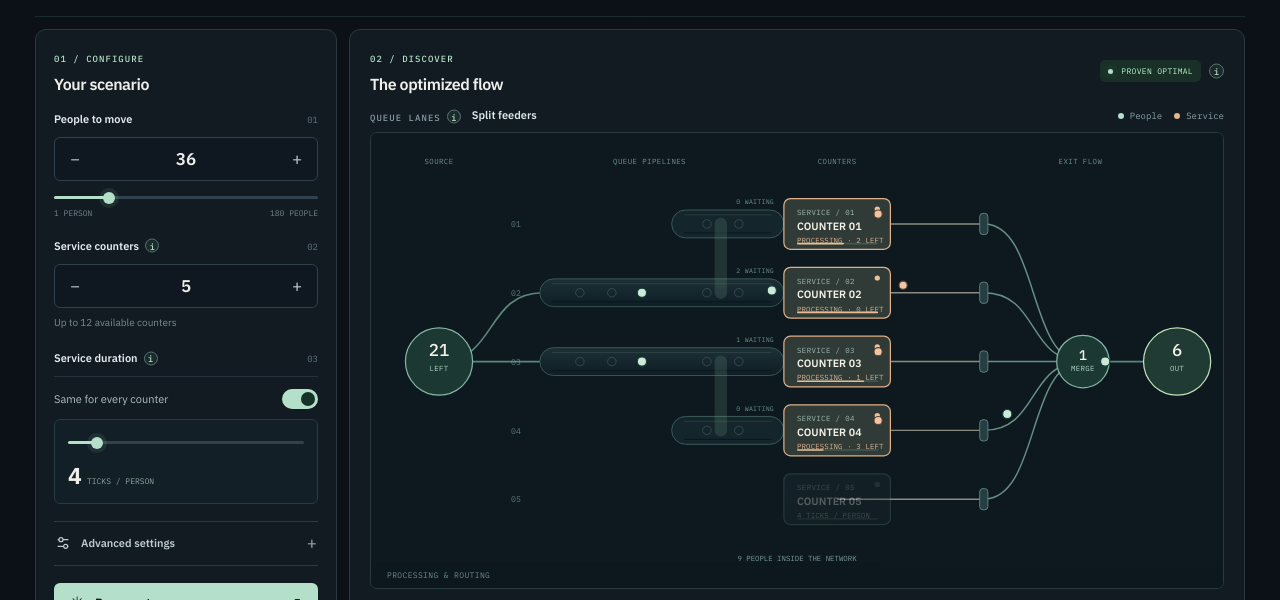
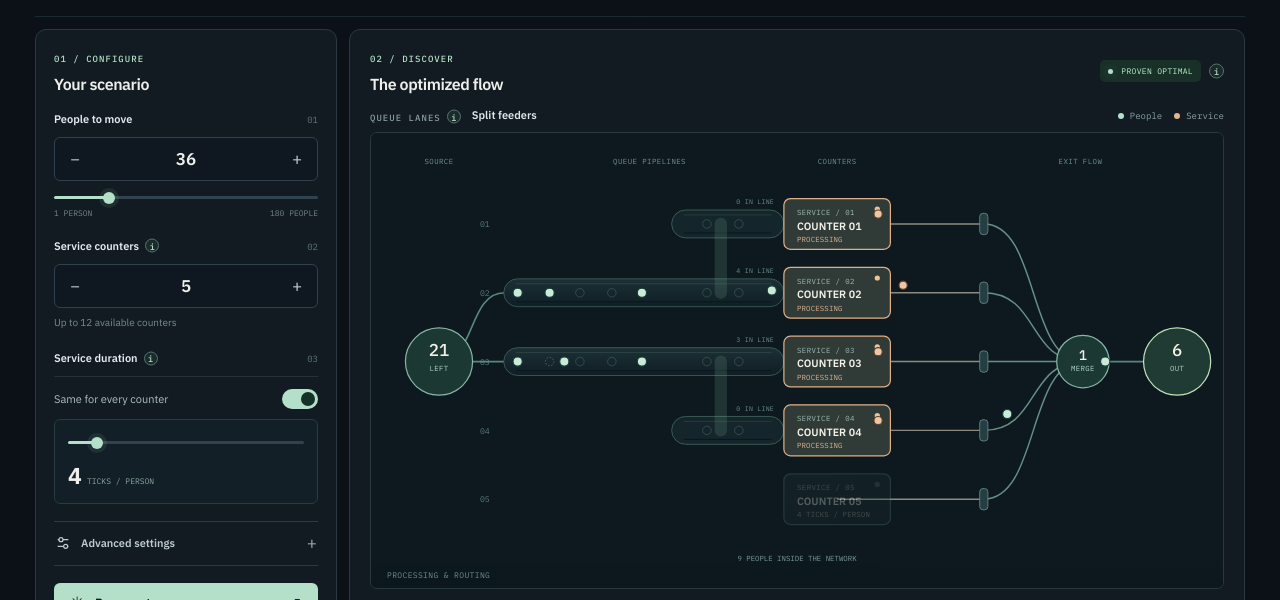
Before and after one commit to abdullah-x-bd/queue-optimization, a website with bundled scripts: page index.html in a window 1280 px wide. Shown: the part 185-785 px from the top of the page. Built offline with nearby package versions, Linux system fonts and the light colour scheme.

Commit message:
Simplify counter statuses and show six-position feeder queues with source staging

```diff
--- a/app.js
+++ b/app.js
@@ -106,9 +106,35 @@ function coords(cfg){
 const path=(a,b)=>`M ${a[0]} ${a[1]} L ${b[0]} ${b[1]}`;
 const bez=(a,b,s=0.56)=>`M ${a[0]} ${a[1]} C ${a[0]+(b[0]-a[0])*s} ${a[1]} ${b[0]-(b[0]-a[0])*s} ${b[1]} ${b[0]} ${b[1]}`;
 const circle=(x,y,r,cls)=>`<circle cx="${x}" cy="${y}" r="${r}" class="${cls}"/>`;
-// People occupy explicit positions along a continuous queue lane. The underlying
-// two finite-capacity A/B approach cells are unchanged; the pipeline is their
-// visual representation, not a different scheduling or receiving model.
+// Only A/B buffers contribute to the mathematical four-place lane capacity.
+// The two extra visible positions are people staged from the source awaiting
+// their scheduled admission. They remain in X0 until their recorded move.
+const admissionCache=new WeakMap();
+function admissionsByRoot(trace){
+  let cached=admissionCache.get(trace);
+  if(cached)return cached;
+  cached=new Map();
+  for(const batch of trace.events){
+    for(const ev of batch||[]){
+      if(ev.from!=='X0'||!ev.to.startsWith('A'))continue;
+      const row=Number(ev.to.slice(1));
+      if(!cached.has(row))cached.set(row,[]);
+      cached.get(row).push({id:ev.id,t:ev.t});
+    }
+  }
+  admissionCache.set(trace,cached);
+  return cached;
+}
+function sourceStaging(trace,positions,roots){
+  const placements=new Map(),count=new Map(),all=admissionsByRoot(trace);
+  for(const row of roots){
+    const pending=(all.get(row)||[]).filter(ev=>positions[ev.id]==='X0').slice(0,2);
+    count.set(row,pending.length);
+    pending.forEach((ev,i)=>placements.set(ev.id,[i===0?218:179,row]));
+  }
+  return {placements,count};
+}
+// Each A/B person is positioned directly from the independently verified trace.
 function laneSlot(node,id,positions,c){
   const type=node[0],j=+node.slice(1);
   const neighbors=[];
@@ -126,15 +152,15 @@ function actorPosition(node,id,c,positions){
   return p;
 }
 function pipelineSegment(x1,x2,y,full,n){
-  // The four place markings are intentionally subtle; occupants are drawn
-  // from actual replay snapshots, not from independently animated decorations.
-  const seats=full?[255,294,410,449]:[410,449];
+  // Root feeder lanes have two source-staging positions plus four finite
+  // approach-buffer places. Branch-only lanes retain their two B places.
+  const seats=full?[179,218,255,294,410,449]:[410,449];
   return `<g class="pipeline ${full?'':'pipeline-partial'}">
     <rect x="${x1}" y="${y-17}" width="${x2-x1}" height="34" rx="17" class="pipe-shell"/>
     <path d="M${x1+15} ${y-11}H${x2-15}" class="pipe-highlight"/>
     <path d="M${x1+15} ${y+11}H${x2-15}" class="pipe-lowlight"/>
-    ${seats.map(x=>`<circle cx="${x}" cy="${y}" r="5.2" class="pipe-position"/>`).join('')}
-    <text x="${x2-12}" y="${y-24}" text-anchor="end" class="pipe-occupancy">${n} WAITING</text>
+    ${seats.map((x,i)=>`<circle cx="${x}" cy="${y}" r="5.2" class="pipe-position${full&&i<2?' pipe-staging':''}"/>`).join('')}
+    <text x="${x2-12}" y="${y-24}" text-anchor="end" class="pipe-occupancy">${n} IN LINE</text>
   </g>`;
 }
 function paint(){
@@ -150,6 +176,7 @@ function paint(){
     if(node.startsWith('C'))startsByCounter[+node.slice(1)]={id,age:position-state.starts[id]};
   }
   const moving=new Map(events.map(e=>[e.id,e]));
+  const staging=sourceStaging(trace,positions,lo.roots);
   const rows=Array.from({length:cfg.m},(_,i)=>i),html=[];
   html.push(`<defs><pattern id="dotGrid" x="0" y="0" width="29" height="29" patternUnits="userSpaceOnUse"><circle cx="1" cy="1" r=".55" fill="#41645e" opacity=".22"/></pattern><linearGradient id="pipeSurface" x1="0" y1="0" x2="0" y2="1"><stop stop-color="#1d3035"/><stop offset=".51" stop-color="#16262d"/><stop offset="1" stop-color="#101e25"/></linearGradient><linearGradient id="stationSurface" x1="0" y1="0" x2="1" y2="1"><stop stop-color="#24343b"/><stop offset="1" stop-color="#1b292f"/></linearGradient></defs>`);
   html.push(`<rect width="1040" height="${c.height}" class="grid-backdrop"/>`);
@@ -158,11 +185,11 @@ function paint(){
     const y=at(j),pB=point(`B${j}`),pC=point(`C${j}`),pE=point(`E${j}`);
     const hasEntry=lo.roots.includes(j),hasLane=lo.lanes.includes(j),isActive=lo.active.includes(j);
     const pA=point(`A${j}`),waiting=(occupancy[`A${j}`]||0)+(occupancy[`B${j}`]||0);
-    html.push(`<text x="183" y="${y+4}" class="row-number" text-anchor="end">${String(j+1).padStart(2,'0')}</text>`);
-    // Root lanes include A and B capacity places; feeder branches contain B.
+    html.push(`<text x="145" y="${y+4}" class="row-number" text-anchor="end">${String(j+1).padStart(2,'0')}</text>`);
+    // Feeder lanes include two staged source people and four A/B buffer places.
     if(hasEntry&&hasLane){
-      html.push(`<path d="${bez(point('X0'),[210,y])}" class="pipe-feeder"/>`);
-      html.push(pipelineSegment(206,504,y,true,waiting));
+      html.push(`<path d="${bez(point('X0'),[163,y])}" class="pipe-feeder"/>`);
+      html.push(pipelineSegment(162,504,y,true,waiting+(staging.count.get(j)||0)));
     } else if(isActive){
       html.push(pipelineSegment(367,504,y,false,waiting));
     } else {
@@ -174,15 +201,13 @@ function paint(){
     }
     html.push(`<path d="${path(pC,pE)}" class="service-link"/>`);
     html.push(`<path d="${bez(pE,point('M'))}" class="depart-link"/>`);
-    const busy=!!startsByCounter[j],age=busy?Math.max(0,startsByCounter[j].age):0,remaining=busy?Math.max(0,cfg.times[j]-age):0;
+    const busy=!!startsByCounter[j];
     const stationX=pC[0]-65,stationY=y-31;
     html.push(`<g class="station-assembly ${isActive?'':'station-unused'}"><rect x="${stationX}" y="${stationY}" width="130" height="62" rx="8" class="counter-node ${busy?'busy':'idle'}"/><rect x="${stationX+12}" y="${stationY+8}" width="103" height="18" class="station-etch"/>`);
     html.push(`<text x="${stationX+16}" y="${y-11}" class="station-serial">SERVICE / ${String(j+1).padStart(2,'0')}</text>`);
     html.push(`<text x="${stationX+16}" y="${y+7}" class="counter-title">COUNTER ${String(j+1).padStart(2,'0')}</text>`);
-    html.push(`<text x="${stationX+16}" y="${y+23}" class="counter-time">${busy?`PROCESSING · ${Math.ceil(remaining)} LEFT`:`${cfg.times[j]} TICKS / PERSON`}</text>`);
-    html.push(`<rect x="${stationX+16}" y="${stationY+54}" width="99" height="2" rx="1" class="station-track"/>`);
-    if(busy){const progress=clamp(age/cfg.times[j],0,1);html.push(`<rect x="${stationX+16}" y="${stationY+54}" width="${(99*progress).toFixed(2)}" height="2" rx="1" class="station-progress"/>`)}
-    html.push(`<circle cx="${stationX+114}" cy="${stationY+13}" r="3.2" class="station-light ${busy?'on':''}"/><title>Counter ${j+1}, ${cfg.times[j]} ticks per person${busy?`, ${remaining} ticks until service completion`:''}</title></g>`);
+    html.push(`<text x="${stationX+16}" y="${y+22}" class="counter-time">${busy?'PROCESSING':`${cfg.times[j]} TICKS / PERSON`}</text>`);
+    html.push(`<circle cx="${stationX+114}" cy="${stationY+13}" r="3.2" class="station-light ${busy?'on':''}"/><title>Counter ${j+1}: ${cfg.times[j]} ticks per person; ${busy?'processing':'idle'}</title></g>`);
     // A departure cell still stores one person; it is shown as a slim gate.
     html.push(`<rect x="${pE[0]-5}" y="${y-13}" width="10" height="26" rx="4" class="departure-gate"/><title>Departure storage ${j+1}: ${occupancy[`E${j}`]||0}/1</title>`);
   }
@@ -201,11 +226,16 @@ function paint(){
   if(inside>0)html.push(`<text x="${520}" y="${c.height-35}" class="axis-decoration" text-anchor="middle">${inside} PEOPLE INSIDE THE NETWORK</text>`);
   const drawPeople=[];
   for(let id=0;id<cfg.N;id++){
-    const where=positions[id];if(where==='X0'||where==='X1')continue;
-    const ev=moving.get(id),a=actorPosition(where,id,c,positions),b=ev?actorPosition(ev.to,id,c,positions):a;
+    const where=positions[id];if(where==='X1')continue;
+    // Staged people are still counted at the source by the replay and all metrics.
+    const sourcePosition=where==='X0'?staging.placements.get(id):null;
+    if(where==='X0'&&!sourcePosition)continue;
+    const ev=moving.get(id),a=sourcePosition?[sourcePosition[0],at(sourcePosition[1])]:actorPosition(where,id,c,positions),
+      b=ev?actorPosition(ev.to,id,c,positions):a;
     const ease=frac*frac*(3-2*frac),x=a[0]+(b[0]-a[0])*ease,y=a[1]+(b[1]-a[1])*ease;
     const kind=where.startsWith('C')?'agent-in-service':'agent-dot';
-    drawPeople.push(`<circle cx="${x.toFixed(2)}" cy="${y.toFixed(2)}" r="${kind==='agent-in-service'?5:5.6}" class="${kind}"><title>Person ${id+1} · ${ev?ev.from+' → '+ev.to:where}</title></circle>`);
+    const place=sourcePosition?'staged at source':where;
+    drawPeople.push(`<circle cx="${x.toFixed(2)}" cy="${y.toFixed(2)}" r="${kind==='agent-in-service'?5:5.6}" class="${kind}"><title>Person ${id+1} · ${ev?ev.from+' → '+ev.to:place}</title></circle>`);
   }
   html.push(`<g class="agents">${drawPeople.join('')}</g>`);
   $('network-svg').setAttribute('viewBox',`0 0 1040 ${c.height}`);
--- a/styles.css
+++ b/styles.css
@@ -309,3 +309,5 @@ body {
 .comparison-item{border-radius:6px}
 .control-panel .optimize-button{height:40px}
 .control-foot{opacity:.75}
+
+.pipe-position.pipe-staging{stroke-dasharray:2 2;stroke-opacity:.62}
```
Also changed, not shown: docs/MODEL.md (+1 -1 lines), index.html (+1 -1 lines).
